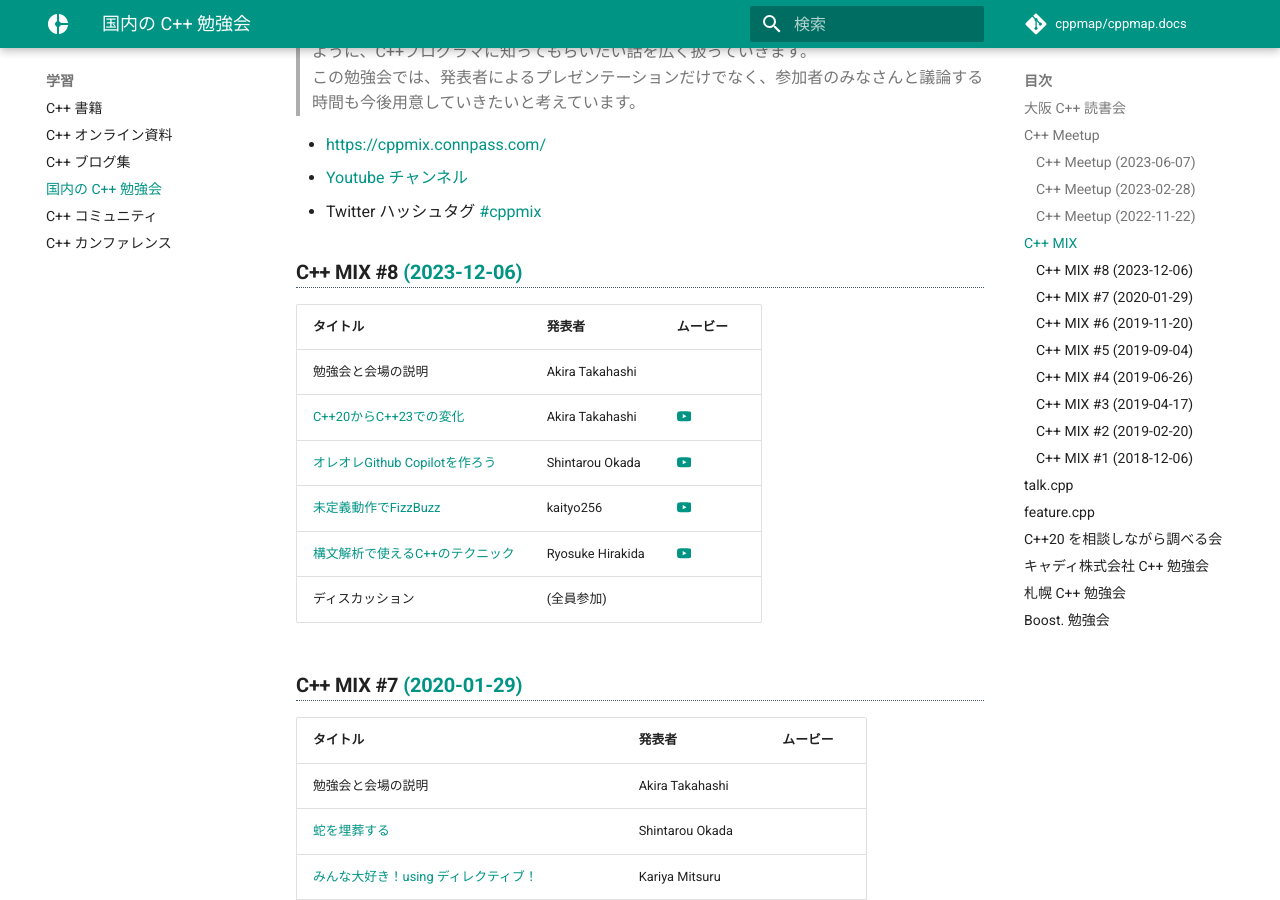
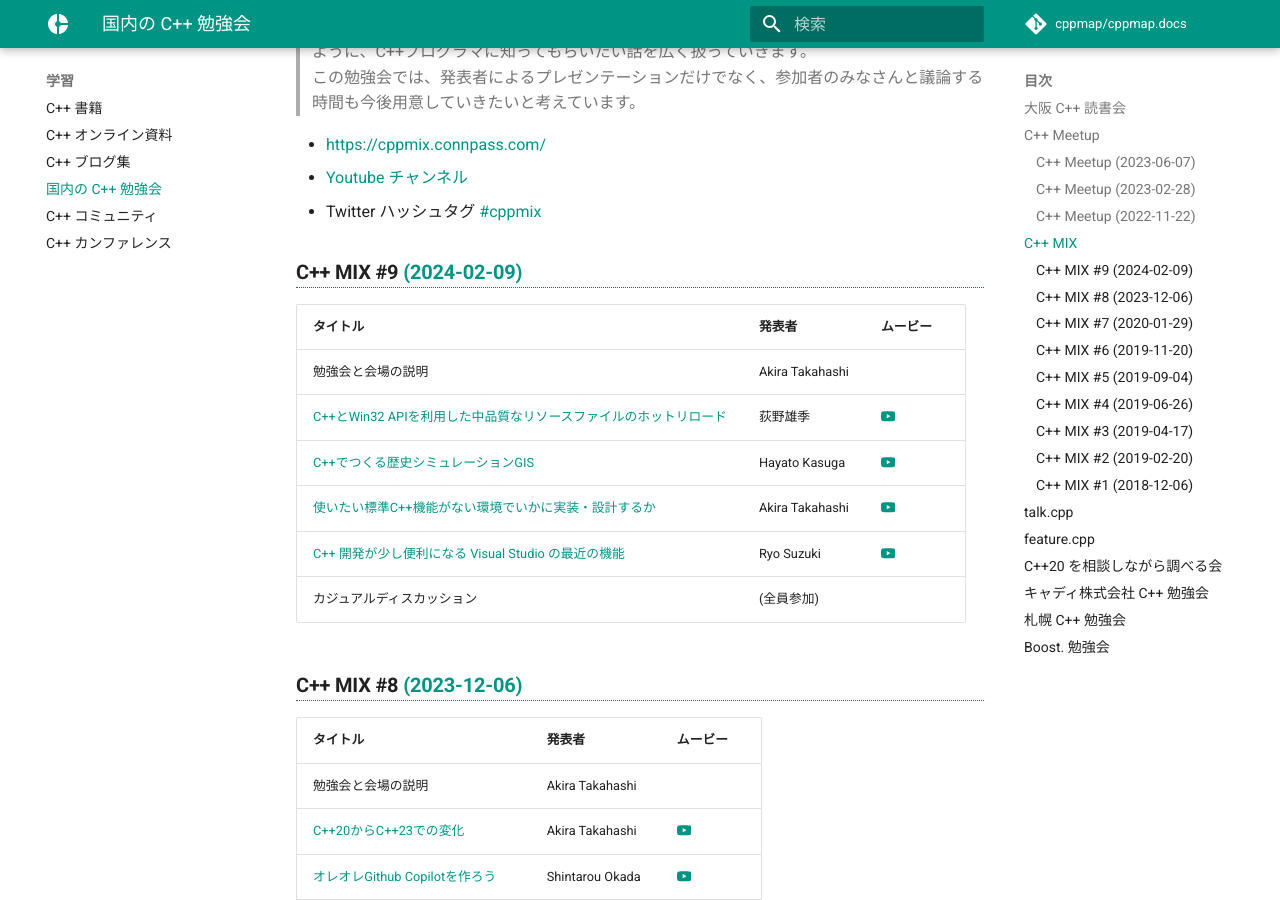
Before and after one commit to cppmap/cppmap.docs, an MkDocs documentation site: the page built from docs/learn/studymeetings.md, in a window 1280 px wide and 900 px high, scrolled down 927 px. Built offline with MkDocs 1.6.1 and Material for MkDocs 9.7.7, drawn with Linux system fonts in a browser that asks for light colours; nearby versions of some CDN libraries; comment, search, counter and statistics services are not loaded.

Commit message:
add C++ MIX 9

```diff
--- a/docs/learn/studymeetings.md
+++ b/docs/learn/studymeetings.md
@@ -30,6 +30,16 @@
 - https://cppmix.connpass.com/
 - [Youtube チャンネル](https://www.youtube.com/channel/UC3c011RjfXoU4Gj86V7sb_w)
 - Twitter ハッシュタグ [#cppmix](https://twitter.com/search?q=%23cppmix&f=live)
+
+### C++ MIX #9 [(2024-02-09)](https://cppmix.connpass.com/event/305699/)
+| タイトル                                                                                                        | 発表者           | ムービー                                         |
+|-----------------------------------------------------------------------------------------------------------------|------------------|--------------------------------------------------|
+| 勉強会と会場の説明                                                                                              | Akira Takahashi  |                                                  |
+| [C++とWin32 APIを利用した中品質なリソースファイルのホットリロード](https://www.docswell.com/slide/5W1QQ4/embed) | 荻野雄季         | [:simple-youtube:](https://youtu.be/A95aFKW7DSw) |
+| [C++でつくる歴史シミュレーションGIS](https://speakerdeck.com/aspjt/c-plus-plus-detukuruli-shi-simiyuresiyongis) | Hayato Kasuga    | [:simple-youtube:](https://youtu.be/GyUjW8MAhLw) |
+| [使いたい標準C++機能がない環境でいかに実装・設計するか](https://speakerdeck.com/faithandbrave/shi-itaibiao-zhun-c-plus-plus-ji-neng-ganaihuan-jing-deikanishi-zhuang-she-ji-suruka-55e6f70a-5ff8-46f0-9cda-d7229c5e6d65) | Akira Takahashi  | [:simple-youtube:](https://youtu.be/XFKoQbsP-_8) |
+| [C++ 開発が少し便利になる Visual Studio の最近の機能](https://speakerdeck.com/cpp/cppmix9)                      | Ryo Suzuki       | [:simple-youtube:](https://youtu.be/eP-rm5_Rl7E) |
+| カジュアルディスカッション                                                                                      | (全員参加)       |                                                  |
 
 ### C++ MIX #8 [(2023-12-06)](https://cppmix.connpass.com/event/301925/)
 | タイトル                                                                                                                    | 発表者           | ムービー                                         |
```
